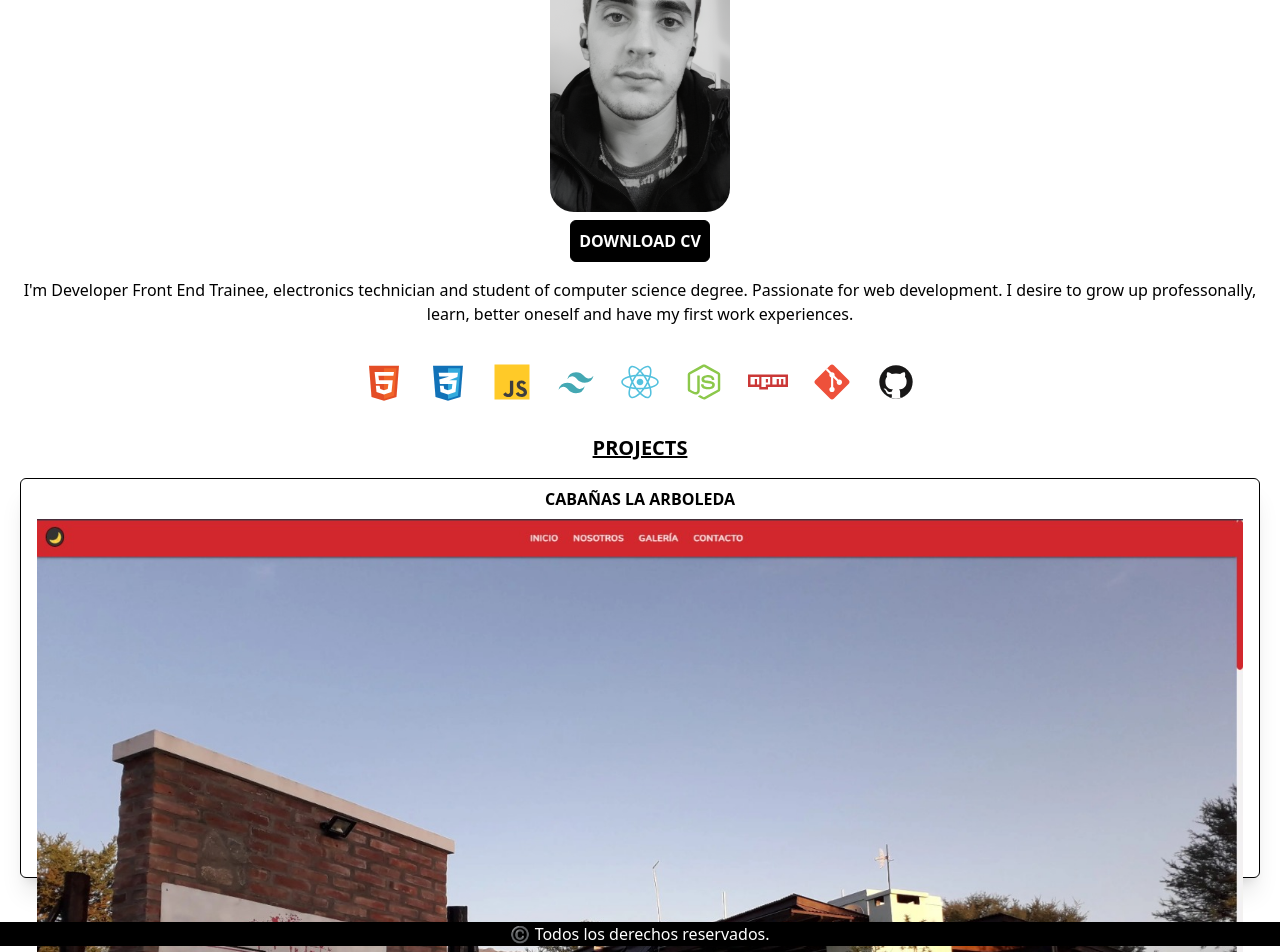
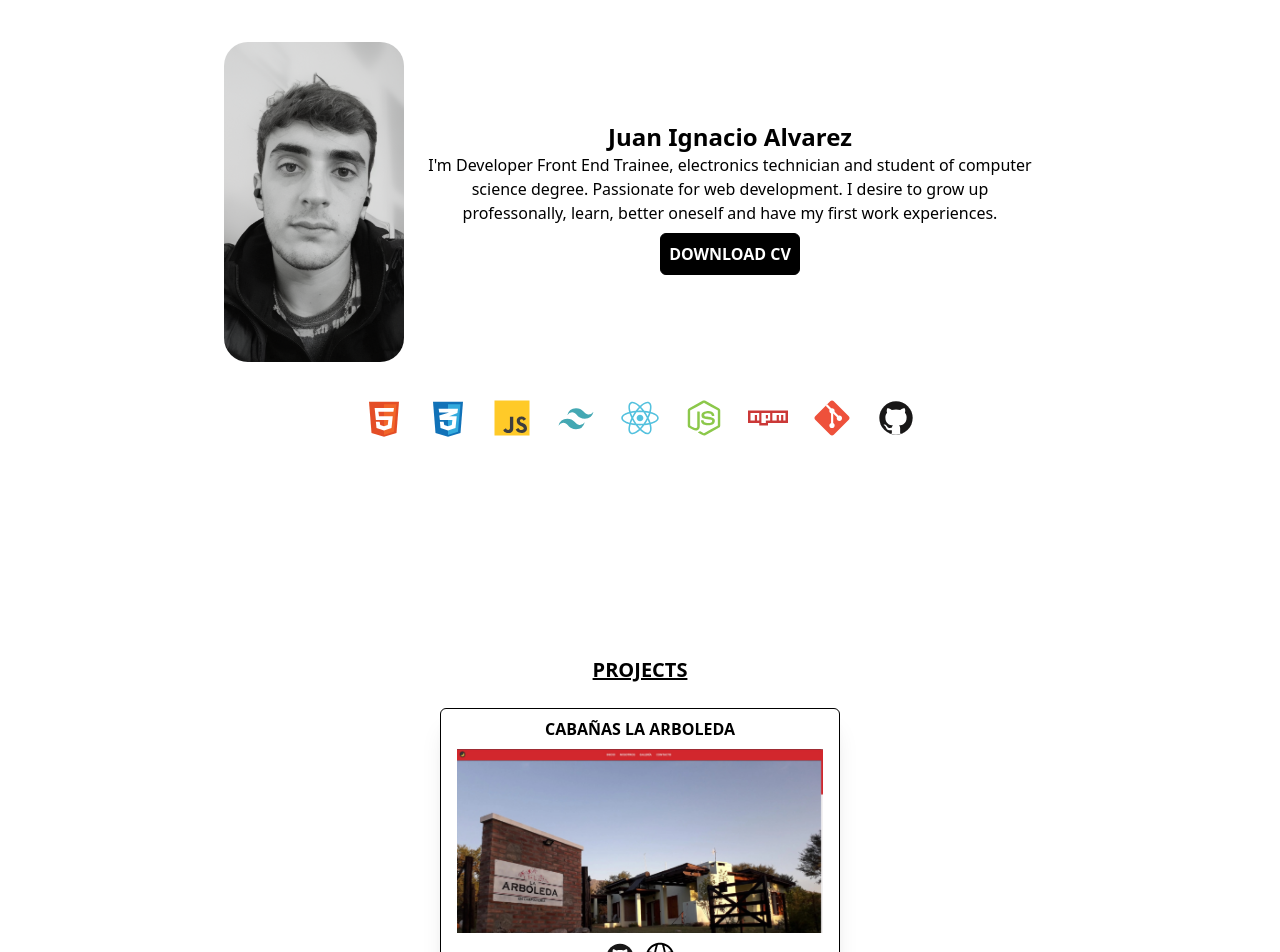
Before and after one commit to alvarezjuanign/personal-portfolio, a React (Vite) app: page / in a window 1280 px wide. Shown: the part 180-1132 px from the top of the page. Built offline with nearby package versions, Linux system fonts and the light colour scheme.

Commit message:
Styling skills section and project section

```diff
--- a/src/App.jsx
+++ b/src/App.jsx
@@ -8,7 +8,7 @@ export function App () {
 
       <Project />
 
-      <footer className='bg-black text-white w-full mt-6'>
+      <footer className='bg-black text-white w-full'>
         <p className='text-center'>©️ Todos los derechos reservados.</p>
       </footer>
     </main>
--- a/src/components/Projects.jsx
+++ b/src/components/Projects.jsx
@@ -4,9 +4,10 @@ import DEPLOY from '../assets/web-svgrepo-com.svg'
 
 export function Project () {
   return (
-    <section className='p-5'>
-      <h3 className='text-center font-bold text-xl mt-3 mb-4 cursor-default'><u>PROJECTS</u></h3>
-      <div className='rounded-md h-[400px] w-full p-2 flex flex-col items-center justify-evenly border border-black shadow-xl'>
+    <section className='mb-9'>
+      <h3 className='text-center font-bold text-xl mt-9 mb-1 cursor-default'><u>PROJECTS</u></h3>
+      <article className='p-5 flex flex-wrap justify-center gap-8'>
+        <div className='rounded-md max-h-[500px] max-w-[400px] p-2 flex flex-col items-center justify-evenly border border-black shadow-xl'>
           <h4 className='font-bold cursor-default'>CABAÑAS LA ARBOLEDA</h4>
           <img src={PROJECT1} className='p-2' />
           <div className='flex gap-2'>
@@ -26,6 +27,7 @@ export function Project () {
             <p className='border border-yellow-500 rounded-xl px-2 cursor-default'>JS</p>
           </div>
         </div>
+      </article>
     </section>
   )
 }
--- a/src/components/Skills.jsx
+++ b/src/components/Skills.jsx
@@ -11,13 +11,17 @@ import GITHUB from '../assets/github-svgrepo-com.svg'
 
 export function Skills () {
   return (
-    <section className='pt-5 px-5 flex flex-col items-center'>
-      <h1 className='text-center font-bold text-2xl cursor-default'>Juan Ignacio Alvarez</h1>
-      <img src={ME} className='m-auto mt-5 rounded-3xl h-80' />
-      <button className='border border-black mt-2 bg-black text-white font-semibold p-2 rounded-md hover:bg-white hover:text-black transition-all flex gap-2'>
-        <a download href='../assets/Juan Alvarez.pdf'>DOWNLOAD CV</a>
-      </button>
-      <p className='text-center mt-4 cursor-default'>I'm Developer Front End Trainee, electronics technician and student of computer science degree. Passionate for web development. I desire to grow up professonally, learn, better oneself and have my first work experiences.</p>
+    <section className='pt-5 px-5 h-screen flex flex-col items-center justify-center'>
+      <div className='flex flex-col items-center md:flex-row'>
+        <img src={ME} className='mt-5 rounded-3xl h-80' />
+        <div className='flex flex-col items-center max-w-[620px] mt-3 md:mx-4'>
+          <h1 className='font-bold text-2xl cursor-default text-center'>Juan Ignacio Alvarez</h1>
+          <p className='text-center cursor-default'>I'm Developer Front End Trainee, electronics technician and student of computer science degree. Passionate for web development. I desire to grow up professonally, learn, better oneself and have my first work experiences.</p>
+          <button className='border border-black mt-2 bg-black text-white font-semibold p-2 rounded-md hover:bg-white hover:text-black transition-all flex gap-2'>
+            <a download href='../assets/Juan Alvarez.pdf'>DOWNLOAD CV</a>
+          </button>
+        </div>
+      </div>
 
       <div className='flex flex-wrap gap-6 justify-center pt-9 px-9'>
         <img src={HTML} className='h-10' />
```
Lines whose indentation alone changed are shown as unchanged.
